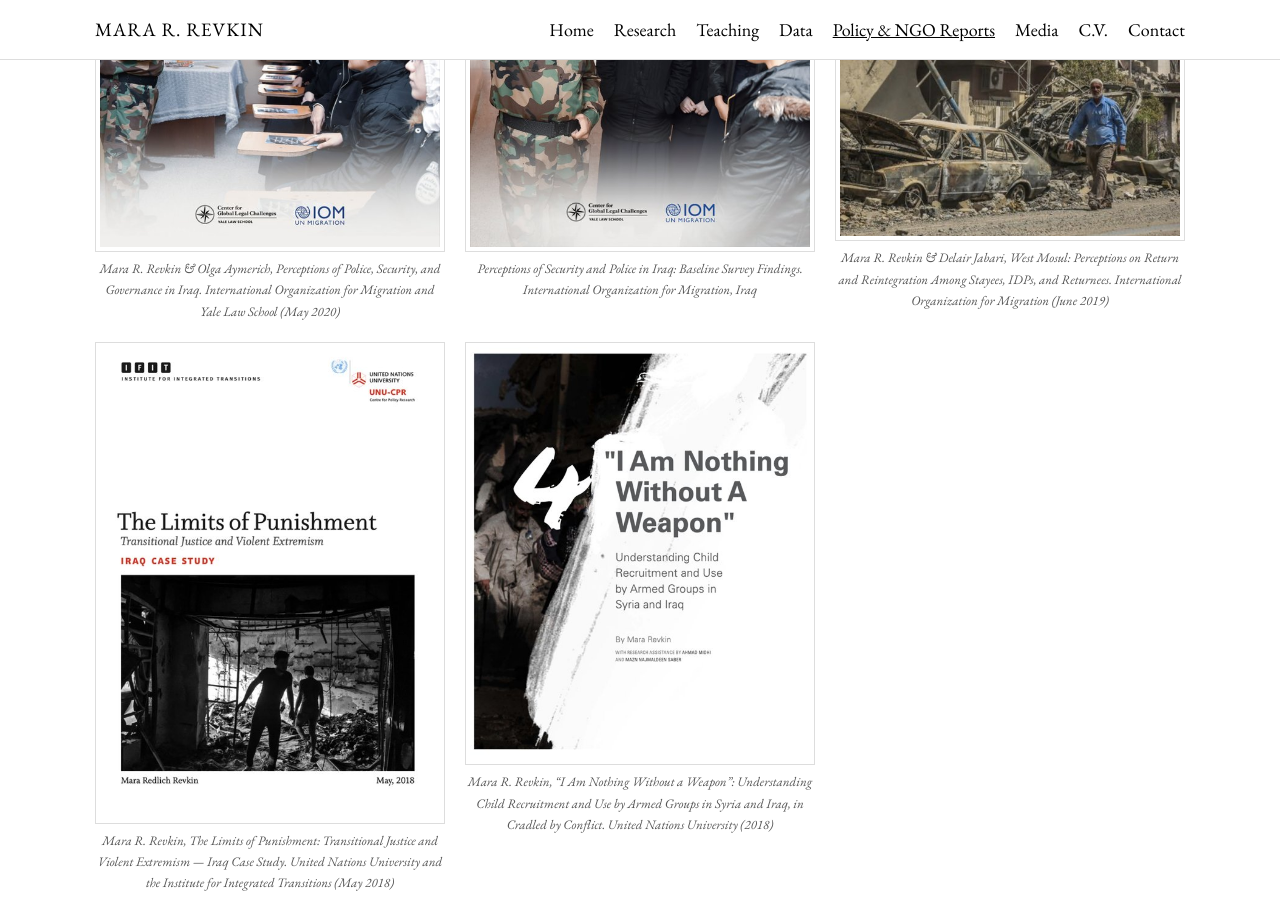
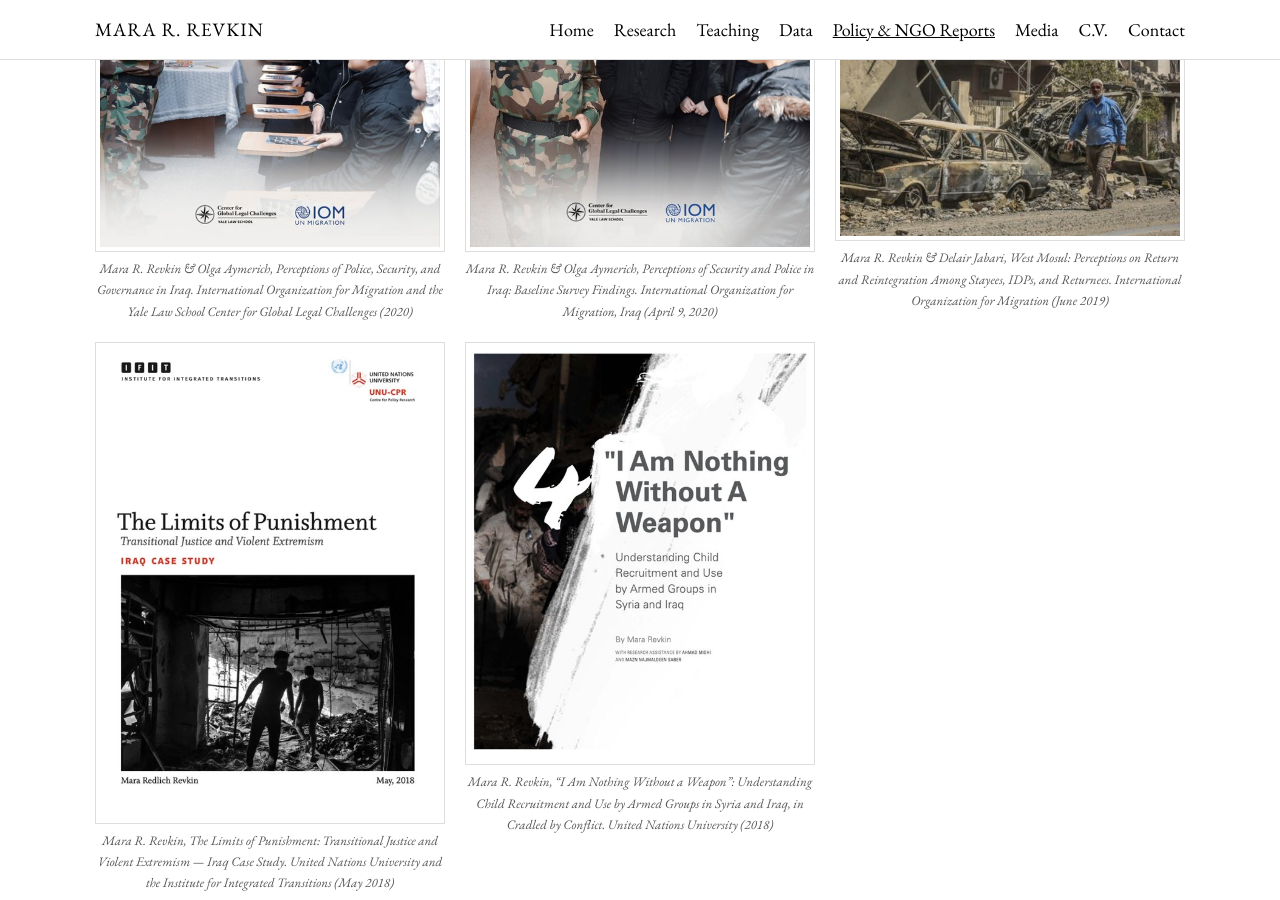
Before and after one commit to mrevkin/mrevkin.github.io, a Jekyll site: the page policy-ngo-reports.html, which Jekyll copies as it is, in a window 1280 px wide and 900 px high, scrolled down 1581 px. Built offline with Jekyll 4.4.1, drawn with Linux system fonts in a browser that asks for light colours.

Commit message:
Date the IOM baseline survey; correct the governance report publisher

```diff
--- a/policy-ngo-reports.html
+++ b/policy-ngo-reports.html
@@ -105,14 +105,14 @@
         <a href="https://iraq.iom.int/sites/g/files/tmzbdl1316/files/documents/iom-iraq-perceptions-of-police-security-and-governance-in-iraq.pdf" target="_blank" rel="noopener">
           <img src="cover-police-governance.jpg" alt="Perceptions of Police, Security and Governance in Iraq (IOM Iraq)" style="width:100%; height:auto;" />
         </a>
-        <p class="img-caption">Mara R. Revkin &amp; Olga Aymerich, <em>Perceptions of Police, Security, and Governance in Iraq</em>. International Organization for Migration and Yale Law School (May 2020)</p>
+        <p class="img-caption">Mara R. Revkin &amp; Olga Aymerich, <em>Perceptions of Police, Security, and Governance in Iraq</em>. International Organization for Migration and the Yale Law School Center for Global Legal Challenges (2020)</p>
       </div>
 
       <div class="policy-item">
         <a href="https://iraq.iom.int/sites/g/files/tmzbdl1316/files/documents/IOM%20Iraq%20Perceptions%20of%20Security%20and%20Police%20in%20Iraq-%20Baseline%20Survey%20Findings_0.pdf" target="_blank" rel="noopener">
           <img src="cover-police-baseline.jpg" alt="Perceptions of Security and Police in Iraq: Baseline Survey Findings (IOM Iraq)" style="width:100%; height:auto;" />
         </a>
-        <p class="img-caption"><em>Perceptions of Security and Police in Iraq: Baseline Survey Findings</em>. International Organization for Migration, Iraq</p>
+        <p class="img-caption">Mara R. Revkin &amp; Olga Aymerich, <em>Perceptions of Security and Police in Iraq: Baseline Survey Findings</em>. International Organization for Migration, Iraq (April 9, 2020)</p>
       </div>
 
       <div class="policy-item">
```
